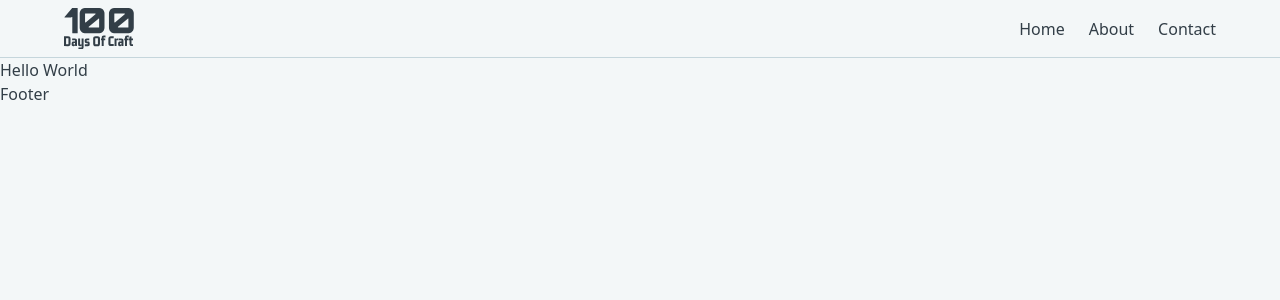
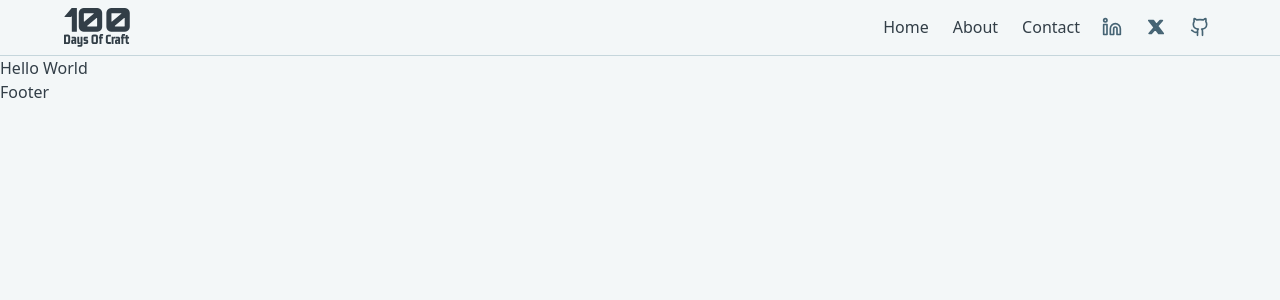
Before and after one commit to DomiDex/hundred-days-challenge, a Next.js app: page / in a window 1280 px wide. Shown: the top 300 px of the page. Built offline with nearby package versions, Linux system fonts and the light colour scheme.

Commit message:
Add 'lucide-react' dependency and enhance NavBar component with social links

```diff
--- a/package.json
+++ b/package.json
@@ -10,6 +10,7 @@
   },
   "dependencies": {
     "framer-motion": "^12.23.6",
+    "lucide-react": "^0.525.0",
     "next": "15.4.2",
     "react": "19.1.0",
     "react-dom": "19.1.0"
--- a/src/components/ui/NavBar.tsx
+++ b/src/components/ui/NavBar.tsx
@@ -1,4 +1,23 @@
 import NavLink from './NavLink';
+import SocialLink from './SocialLink';
+import { Linkedin, Github } from 'lucide-react';
+
+// Custom X (Twitter) icon since Lucide doesn't have the new X logo - smaller size
+const XIcon = ({ className }: { size?: number; className?: string }) => (
+  <svg
+    width={16}
+    height={16}
+    viewBox='0 0 24 24'
+    fill='none'
+    stroke='currentColor'
+    strokeWidth='2.5'
+    strokeLinecap='round'
+    strokeLinejoin='round'
+    className={className}
+  >
+    <path d='M18.244 2.25h3.308l-7.227 8.26 8.502 11.24H16.17l-5.214-6.817L4.99 21.75H1.68l7.73-8.835L1.254 2.25H8.08l4.713 6.231zm-1.161 17.52h1.833L7.084 4.126H5.117z' />
+  </svg>
+);
 
 const navLinks = [
   { href: '/', text: 'Home' },
@@ -6,12 +25,37 @@ const navLinks = [
   { href: 'mailto:domidex01@gmail.com', text: 'Contact' },
 ];
 
+const socialLinks = [
+  {
+    href: 'https://linkedin.com/in/your-profile',
+    icon: Linkedin,
+    label: 'LinkedIn',
+  },
+  { href: 'https://x.com/your-handle', icon: XIcon, label: 'X (Twitter)' },
+  { href: 'https://github.com/your-username', icon: Github, label: 'GitHub' },
+];
+
 export default function NavBar() {
   return (
-    <nav className='flex gap-6'>
-      {navLinks.map((link) => (
-        <NavLink key={link.text} href={link.href} text={link.text} />
-      ))}
+    <nav className='flex items-center justify-end w-full space-x-4'>
+      {/* Navigation Links */}
+      <div className='flex gap-6'>
+        {navLinks.map((link) => (
+          <NavLink key={link.text} href={link.href} text={link.text} />
+        ))}
+      </div>
+
+      {/* Social Links */}
+      <div className='flex gap-3'>
+        {socialLinks.map((social) => (
+          <SocialLink
+            key={social.label}
+            href={social.href}
+            icon={social.icon}
+            label={social.label}
+          />
+        ))}
+      </div>
     </nav>
   );
 }
--- /dev/null
+++ b/src/components/ui/SocialLink.tsx
@@ -0,0 +1,36 @@
+import Link from 'next/link';
+
+interface IconProps {
+  size?: number;
+  className?: string;
+}
+
+interface SocialLinkProps {
+  href: string;
+  icon: React.ComponentType<IconProps>;
+  label: string;
+}
+
+export default function SocialLink({
+  href,
+  icon: Icon,
+  label,
+}: SocialLinkProps) {
+  return (
+    <Link
+      href={href}
+      target='_blank'
+      rel='noopener noreferrer'
+      className='group relative flex h-8 w-8 items-center justify-center rounded-md text-limed-spruce-600 transition-all duration-300 hover:text-limed-spruce-50 dark:text-limed-spruce-400 dark:hover:text-limed-spruce-100'
+      aria-label={label}
+    >
+      {/* Background that slides up on hover */}
+      <div className='absolute inset-0 rounded-md bg-limed-spruce-600 opacity-0 transition-all duration-300 group-hover:opacity-100 group-hover:-translate-y-0.5 dark:bg-limed-spruce-500' />
+
+      <Icon
+        size={20}
+        className='relative z-10 transition-all duration-300 group-hover:-translate-y-0.5 group-hover:drop-shadow-sm'
+      />
+    </Link>
+  );
+}
```
Also changed, not shown: 1 other file (tests, documents, lock files or other folders).
